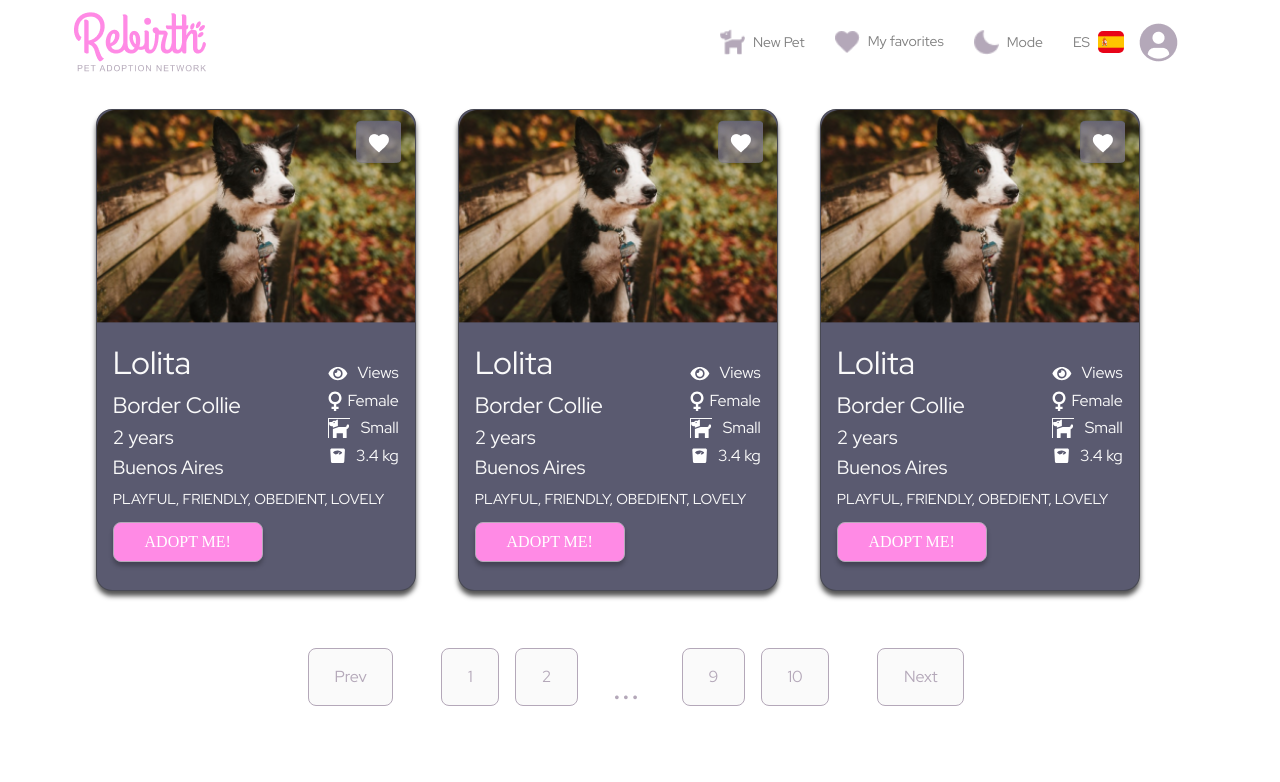
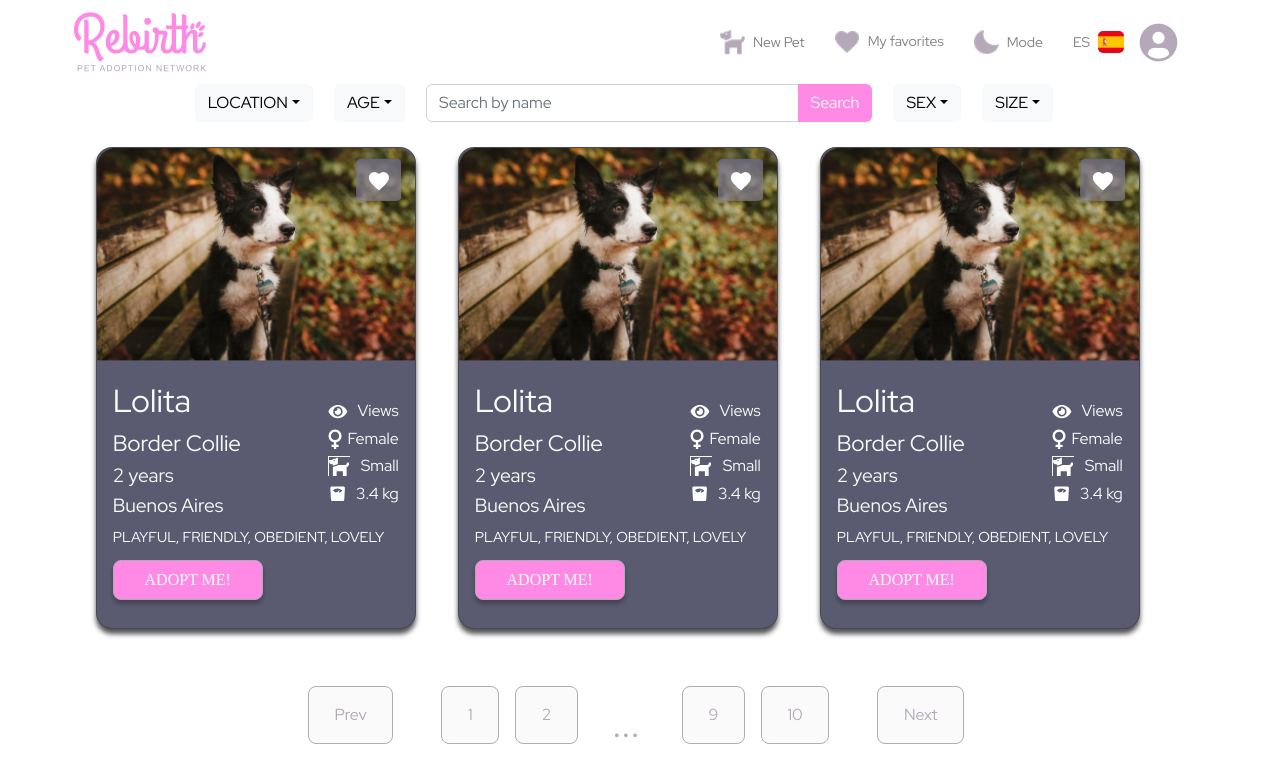
Before and after one commit to aaronstz/PF-Rebirth, a React (Create React App) app in the folder PF-Rebirth/client/: page /home in a window 1280 px wide. Shown: the top 782 px of the page. Built offline with nearby package versions, Linux system fonts and the light colour scheme; a web font is replaced by a local one.

Commit message:
filter bar completo, faltan ajustes pequeños de colores

```diff
--- a/PF-Rebirth/client/src/Components/FilterBar/FilterBar.css
+++ b/PF-Rebirth/client/src/Components/FilterBar/FilterBar.css
@@ -0,0 +1,12 @@
+.filtBar {
+  width: 90%;
+  padding-left: 10%;
+  display: flex;
+  justify-content: space-evenly;
+  flex-direction: row;
+}
+
+.btn-pink {
+  background-color: var(--pink);
+  color: var(--white);
+}
--- a/PF-Rebirth/client/src/Components/FilterBar/FilterBar.jsx
+++ b/PF-Rebirth/client/src/Components/FilterBar/FilterBar.jsx
@@ -1,20 +1,80 @@
 import React from "react";
+import Dropdown from "react-bootstrap/Dropdown";
+import "./FilterBar.css";
+import DropdownButton from "react-bootstrap/DropdownButton";
 import Button from "react-bootstrap/Button";
-import ButtonGroup from "react-bootstrap/ButtonGroup";
-import Dropdown from "react-bootstrap/Dropdown";
+import Form from "react-bootstrap/Form";
+import InputGroup from "react-bootstrap/InputGroup";
 
-function filterBars() {
+function FiltersBar() {
   return (
-    <Dropdown as={ButtonGroup}>
-      <Button variant="success">Location</Button>
-      <Dropdown.Toggle split variant="success" id="dropdown-split-basic" />
-      <Dropdown.Menu>
-        <Dropdown.Item href="#/action-1">Action</Dropdown.Item>
-        <Dropdown.Item href="#/action-2">Another action</Dropdown.Item>
-        <Dropdown.Item href="#/action-3">Something else</Dropdown.Item>
-      </Dropdown.Menu>
-    </Dropdown>
+    <div className="filtBar">
+      <DropdownButton
+        id="dropdown-button-light"
+        variant="light"
+        menuVariant="light"
+        title="LOCATION"
+        className="ms-2"
+      >
+        <Dropdown.Item href="#/action-1" active>
+          Buenos Aires
+        </Dropdown.Item>
+        <Dropdown.Item href="#/action-2">San José</Dropdown.Item>
+      </DropdownButton>
+
+      <DropdownButton
+        id="dropdown-button-light"
+        variant="light"
+        menuVariant="light"
+        title="AGE"
+        className="ms-2"
+      >
+        <Dropdown.Item href="#/action-1" active>
+          1 year
+        </Dropdown.Item>
+        <Dropdown.Item href="#/action-2">2 years</Dropdown.Item>
+        <Dropdown.Item href="#/action-3">3 years</Dropdown.Item>
+      </DropdownButton>
+
+      <InputGroup className="ms-2 w-50">
+        <Form.Control
+          placeholder="Search by name"
+          aria-label="Search by name"
+          aria-describedby="basic-addon2"
+        />
+        <Button variant="pink" id="button-addon2">
+          Search
+        </Button>
+      </InputGroup>
+
+      <DropdownButton
+        id="dropdown-button-light"
+        variant="light"
+        menuVariant="light"
+        title="SEX"
+        className="ms-2"
+      >
+        <Dropdown.Item href="#/action-1" active>
+          Male
+        </Dropdown.Item>
+        <Dropdown.Item href="#/action-2">Female</Dropdown.Item>
+      </DropdownButton>
+      <DropdownButton
+        id="dropdown-button-light"
+        variant="light"
+        menuVariant="light"
+        title="SIZE"
+        className="ms-2"
+      >
+        <Dropdown.Item href="#/action-1" active>
+          Tiny
+        </Dropdown.Item>
+        <Dropdown.Item href="#/action-2">Small</Dropdown.Item>
+        <Dropdown.Item href="#/action-3">Medium</Dropdown.Item>
+        <Dropdown.Item href="#/action-4">Big</Dropdown.Item>
+      </DropdownButton>
+    </div>
   );
 }
 
-export default filterBars;
+export default FiltersBar;
--- a/PF-Rebirth/client/src/Pages/Home.jsx
+++ b/PF-Rebirth/client/src/Pages/Home.jsx
@@ -5,11 +5,13 @@ import Col from "react-bootstrap/Col";
 import Cards from "../Components/Card/Card";
 import Paginations from "../Components/Pagination/Pagination";
 import Navbar from "../Components/Navbar/Navbar";
+import FiltersBar from "../Components/FilterBar/FilterBar";
 
 function Home() {
   return (
     <Container>
-      <Navbar/>
+      <Navbar />
+      <FiltersBar />
       <Row>
         <Col>
           <Cards />
```
